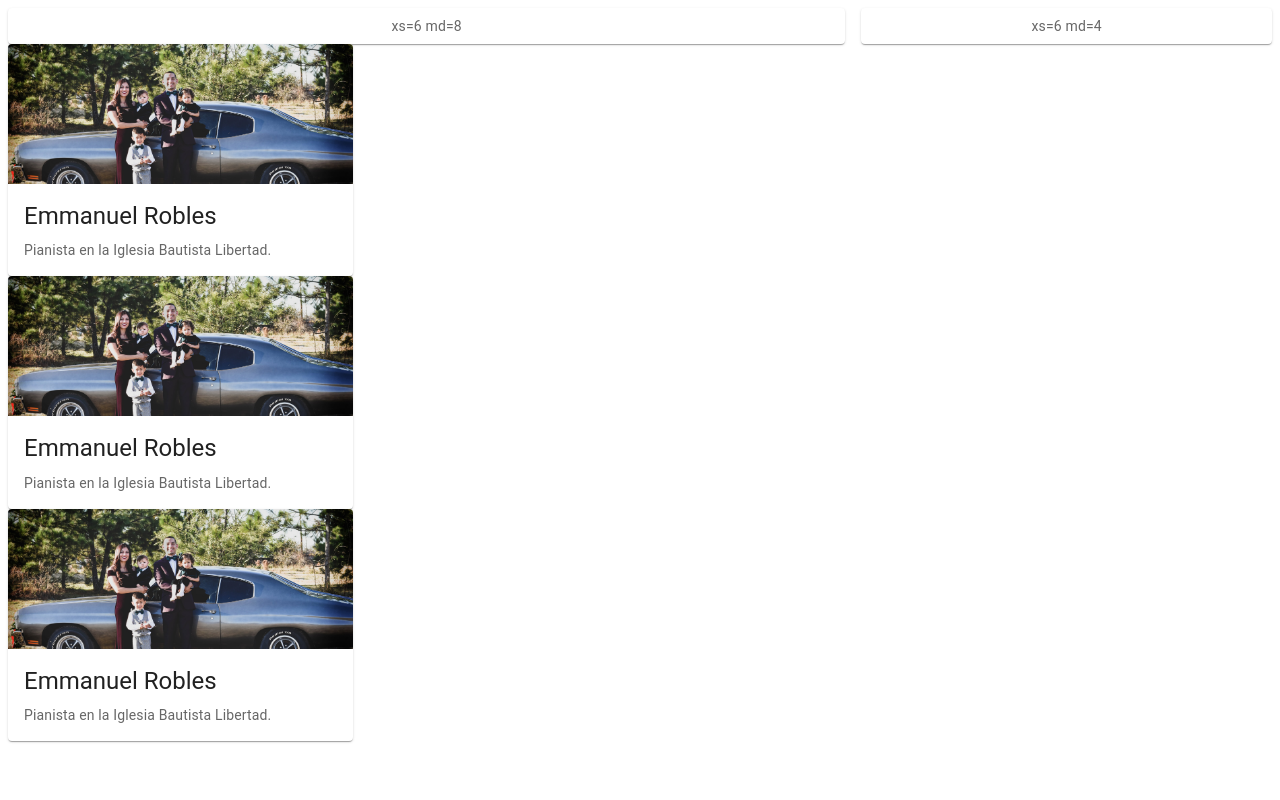
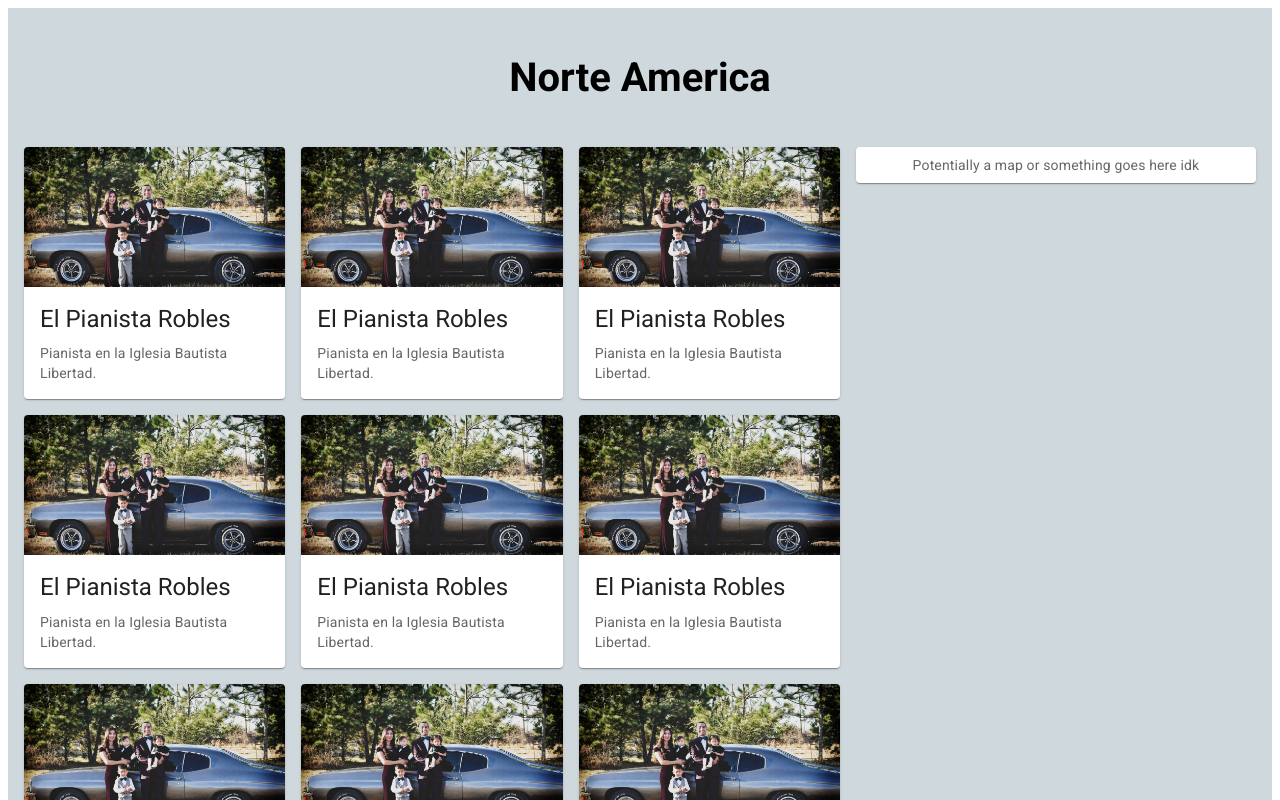
Before and after one commit to ismaeldiaz1213/missions-displays, a React (Vite) app: page /norte-america in a window 1280 px wide. Shown: the top 800 px of the page. Built offline with nearby package versions, Linux system fonts and the light colour scheme.

Commit message:
Created a 3 by 3 missionaries grid along with a new blank missionaries page

```diff
--- a/src/App.tsx
+++ b/src/App.tsx
@@ -6,6 +6,7 @@ import RegionSelection from './RegionSelection/RegionSelection'
 import Africa from './Continents/Africa'
 import Asia from './Continents/Asia'
 import NorthAmerica from './Continents/NorthAmerica'
+import Missionary from './Missionaries/Missionary'
 
 
 const App:React.FC = () => {
@@ -24,7 +25,7 @@ const App:React.FC = () => {
         <Route path="/oceania" element={<Home />} />
         <Route path="/conferencia-misionera" element={<Home />} />
         <Route path="/recordando" element={<Home />} />
-        <Route path="/misionero/:missionary" element={<Home/>} />
+        <Route path="/misionero/:missionary" element={<Missionary/>} />
       </Routes>
     </>
   )
--- a/src/Continents/NorthAmerica.tsx
+++ b/src/Continents/NorthAmerica.tsx
@@ -1,8 +1,10 @@
 import { styled } from '@mui/material/styles';
 import Box from '@mui/material/Box';
 import Paper from '@mui/material/Paper';
-import Grid from '@mui/material/Grid2';
 import ActionAreaCard from './components/MissionaryPreviewCard';
+import Grid2 from '@mui/material/Grid2';
+import { blueGrey } from '@mui/material/colors';
+import './na_style.css';
 
 const Item = styled(Paper)(({ theme }) => ({
   backgroundColor: '#fff',
@@ -18,16 +20,29 @@ const Item = styled(Paper)(({ theme }) => ({
 const NorthAmerica: React.FC = () => {
   return (
     <>
-      <Box sx={{ flexGrow: 1 }}>
-        <Grid container spacing={2}>
-          <Grid size={{ xs: 6, md: 8 }}>
-            <Item>xs=6 md=8</Item>
-            <ActionAreaCard></ActionAreaCard>
-          </Grid>
-          <Grid size={{ xs: 6, md: 4 }}>
-            <Item>xs=6 md=4</Item>
-          </Grid>
-        </Grid>
+      <Box sx={{ flexGrow: 1}}>
+        {/* Title */}
+        <Grid2 container spacing={2} sx={{ backgroundColor: blueGrey[100], padding: 2 }}>
+          {/* 2/3 width section */}
+            <Grid2 size={{xs:12}}> {/* Make this Grid2 take up full width */}
+              <h1 className='north-america-title'>Norte America</h1>
+            </Grid2>
+          <Grid2 size={{xs:12, md:8}}>
+            <Grid2 container spacing={2}>
+              {/* Render 9 cards in a 3x3 pattern */}
+              {Array.from({ length: 9 }).map((_, index) => (
+                <Grid2 size={{xs:4}} key={index}>
+                  <ActionAreaCard />
+                </Grid2>
+              ))}
+            </Grid2>
+          </Grid2>
+
+          {/* 1/3 width section */}
+          <Grid2 size={{xs:12, md:4}}>
+              <Item>Potentially a map or something goes here idk</Item>
+          </Grid2>
+        </Grid2>
       </Box>
     </>
   );
--- a/src/Continents/components/MissionaryPreviewCard.tsx
+++ b/src/Continents/components/MissionaryPreviewCard.tsx
@@ -4,12 +4,18 @@ import CardMedia from '@mui/material/CardMedia';
 import Typography from '@mui/material/Typography';
 import CardActionArea from '@mui/material/CardActionArea';
 import missionaryImage from '../../assets/MissionariesTest/mannyFacebook.jpg';
+import { useNavigate } from 'react-router-dom';
 
 export default function ActionAreaCard() {
-  return (
+    const navigate = useNavigate();
+    const handleClick = (missionary: string) => {
+        navigate(`/misionero/${missionary}`);
+    };
+
+    return (
     <>
     <Card sx={{ maxWidth: 345 }}>
-      <CardActionArea>
+      <CardActionArea onClick={() =>handleClick('Robles')}>
         <CardMedia
           component="img"
           height="140"
@@ -18,7 +24,7 @@ export default function ActionAreaCard() {
         />
         <CardContent>
           <Typography gutterBottom variant="h5" component="div">
-            Emmanuel Robles
+            El Pianista Robles
           </Typography>
           <Typography variant="body2" sx={{ color: 'text.secondary' }}>
             Pianista en la Iglesia Bautista Libertad.
@@ -26,42 +32,6 @@ export default function ActionAreaCard() {
         </CardContent>
       </CardActionArea>
     </Card>
-    <Card sx={{ maxWidth: 345 }}>
-    <CardActionArea>
-      <CardMedia
-        component="img"
-        height="140"
-        image={missionaryImage}
-        alt="Painista robles"
-      />
-      <CardContent>
-        <Typography gutterBottom variant="h5" component="div">
-          Emmanuel Robles
-        </Typography>
-        <Typography variant="body2" sx={{ color: 'text.secondary' }}>
-          Pianista en la Iglesia Bautista Libertad.
-        </Typography>
-      </CardContent>
-    </CardActionArea>
-  </Card>
-  <Card sx={{ maxWidth: 345 }}>
-    <CardActionArea>
-      <CardMedia
-        component="img"
-        height="140"
-        image={missionaryImage}
-        alt="Painista robles"
-      />
-      <CardContent>
-        <Typography gutterBottom variant="h5" component="div">
-          Emmanuel Robles
-        </Typography>
-        <Typography variant="body2" sx={{ color: 'text.secondary' }}>
-          Pianista en la Iglesia Bautista Libertad.
-        </Typography>
-      </CardContent>
-    </CardActionArea>
-  </Card>
   </>
   );
 };
--- /dev/null
+++ b/src/Continents/na_style.css
@@ -0,0 +1,10 @@
+@import url('https://fonts.googleapis.com/css2?family=Lato:ital,wght@0,100;0,300;0,400;0,700;0,900;1,100;1,300;1,400;1,700;1,900&display=swap');
+@import url('https://fonts.googleapis.com/css2?family=Lato:ital,wght@0,100;0,300;0,400;0,700;0,900;1,100;1,300;1,400;1,700;1,900&family=Noto+Sans:ital,wght@0,100..900;1,100..900&family=Roboto:ital,wght@0,100..900;1,100..900&display=swap');
+
+.north-america-title {
+    text-align: center;
+    margin: 5px;
+    padding: 25px;
+    font-family: 'Roboto';
+    font-size: 40px;
+}
--- /dev/null
+++ b/src/Missionaries/Missionary.tsx
@@ -0,0 +1,15 @@
+import React from 'react';
+
+const Missionary: React.FC = () => {
+
+
+    return (
+    <div>
+      <h1>Missionary Info</h1>
+      <p>Wow look at all the stuff we can do!</p>
+      <button>Back</button>
+    </div>
+  );
+};
+
+export default Missionary;
```
